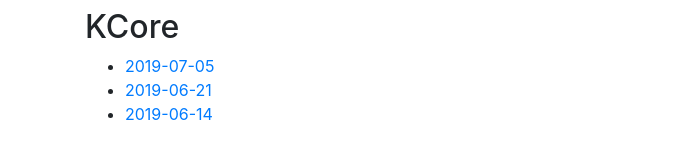
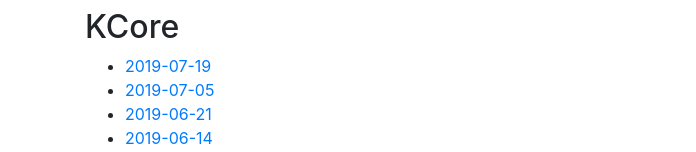
Before and after one commit to analogrelay/AspNetReports, a plain HTML site: page docs/index.html in a window 1280 px wide. Shown: the part 152-304 px from the top of the page, without its empty margins (0-696 px from the left). Drawn offline with nearby package versions, Linux system fonts and the light colour scheme.

Commit message:
update index page

```diff
--- a/docs/index.html
+++ b/docs/index.html
@@ -34,6 +34,9 @@
         <h2>KCore</h2>
         <ul>
             <li>
+                <a href="reports/status/KCore/2019-07-19">2019-07-19</a>
+            </li>
+            <li>
                 <a href="reports/status/KCore/2019-07-05">2019-07-05</a>
             </li>
             <li>
```
